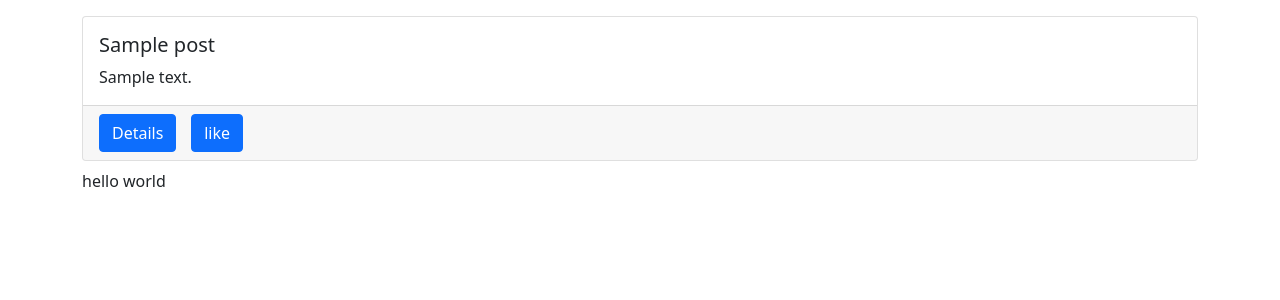
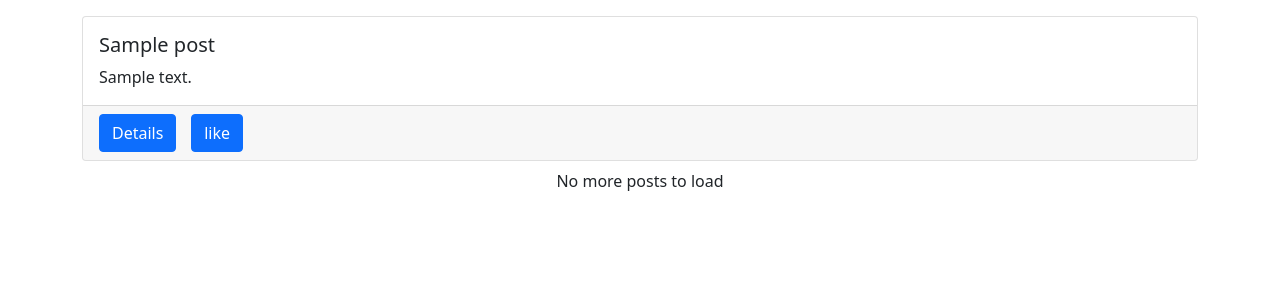
Before and after one commit to ygmzsz/A4_NAD, a Django app: page / in a window 1280 px wide. Shown: the top 300 px of the page. Run offline with Django 5.2, Linux system fonts and the light colour scheme; tables that the repository leaves empty hold one stand-in row (values such as "Sample post"); some libraries are stand-ins or nearby versions.

Commit message:
added the load more posts button and its limits

```diff
--- a/dj_ajax/src/posts/models.py
+++ b/dj_ajax/src/posts/models.py
@@ -7,7 +7,7 @@ from profiles.models import Profile
 class Post(models.Model):
     title = models.CharField(max_length=200)
     body = models.TextField()
-    linked = models.ManyToManyField(User, blank=True)
+    liked = models.ManyToManyField(User, blank=True)
     author = models.ForeignKey(Profile, on_delete=models.CASCADE)
     updated = models.DateTimeField(auto_now=True)
     created = models.DateTimeField(auto_now_add=True)
--- a/dj_ajax/src/posts/static/posts/main.js
+++ b/dj_ajax/src/posts/static/posts/main.js
@@ -1,24 +1,16 @@
 console.log("hello world!")
 
-const helloWorldBox = document.getElementById('hello-world')
+
 const postBox = document.getElementById('posts-box')
 const spinnerBox = document.getElementById('spinner-box')
+const loadBtn = document.getElementById('load-btn')
+const endBox = document.getElementById('end-box')
 
+let visible = 3
+const getData = () => {
     $.ajax({
         type: 'GET',
-    url: '/hello-world/',
-    success: function(response) {
-        console.log('success', response)
-        helloWorldBox.innerHTML = response.text
-    },
-    error: function(error) {
-        console.log('error:', error)
-    }
-})
-
-$.ajax({
-    type: 'GET',
-    url: '/data/',
+        url: `/data/${visible}/`,
         success: function(response) {
             console.log('success', response)
             const data = response.data
@@ -45,10 +37,29 @@ $.ajax({
                 </div>
                 `
             });
+           }, 100)
+           console.log(response.size)
+           if(response.size === 0)
+           {
+                endBox.textContent = 'No posts added yet...'
            }
-    )
+           else if (response.size <= visible)
+           {
+                loadBtn.classList.add('not-visible')
+                endBox.textContent = 'No more posts to load'
+           }
         },
         error: function(error) {
             console.log('error:', error)
         }
     })
+}
+
+loadBtn.addEventListener('click', ()=>
+{
+    spinnerBox.classList.remove('not-visible')
+    visible += 3
+    getData()
+})
+
+getData()
--- a/dj_ajax/src/posts/templates/posts/main.html
+++ b/dj_ajax/src/posts/templates/posts/main.html
@@ -17,5 +17,7 @@ posts
     <div class="spinner-border" role="status"></div>
    </div>
 <div id="posts-box"></div>
-<div id="hello-world"></div>
+<div class="text-center mb-3" id="end-box">
+    <button class="btn btn-primary" id="load-btn">load more</button>
+</div>
 {% endblock content %}
--- a/dj_ajax/src/posts/urls.py
+++ b/dj_ajax/src/posts/urls.py
@@ -10,7 +10,7 @@ app_name = 'posts'
 
 urlpatterns = [
     path('', post_list_and_create, name='main-board'),
-    path('data/', load_post_data_view, name='posts-data'),
+    path('data/<int:num_posts>/', load_post_data_view, name='posts-data'),
 
     path('hello-world/', hello_world_view, name='hello-world')
 ]
--- a/dj_ajax/src/posts/views.py
+++ b/dj_ajax/src/posts/views.py
@@ -7,7 +7,12 @@ def post_list_and_create(request):
     qs = Post.objects.all()
     return render(request, 'posts/main.html', {'qs':qs})
 
-def load_post_data_view(request):
+def load_post_data_view(request, num_posts):
+    visible = 3
+    upper = num_posts
+    lower = upper - visible
+    size = Post.objects.all().count()
+
     qs = Post.objects.all()
     data = []
     for obj in qs:
@@ -15,10 +20,11 @@ def load_post_data_view(request):
             'id': obj.id,
             'title': obj.title,
             'body': obj.body,
+            'liked': True if request.user in obj.liked.all() else False,
             'author': obj.author.user.username,
         }
         data.append(item)
-    return JsonResponse({'data':data})
+    return JsonResponse({'data':data[lower:upper], 'size': size})
 
 def hello_world_view(request):
     return JsonResponse({'text': 'hello world'})
--- a/dj_ajax/src/posts_proj/urls.py
+++ b/dj_ajax/src/posts_proj/urls.py
@@ -22,6 +22,7 @@ from django.conf.urls.static import static
 urlpatterns = [
     path('admin/', admin.site.urls),
     path('', include('posts.urls', namespace='posts')),
+
 ]
 
 urlpatterns += static(settings.STATIC_URL, document_root=settings.STATIC_ROOT)
```
Also changed, not shown: dj_ajax/src/posts/migrations/0002_rename_linked_post_liked.py (added). Lines whose indentation alone changed are shown as unchanged.
